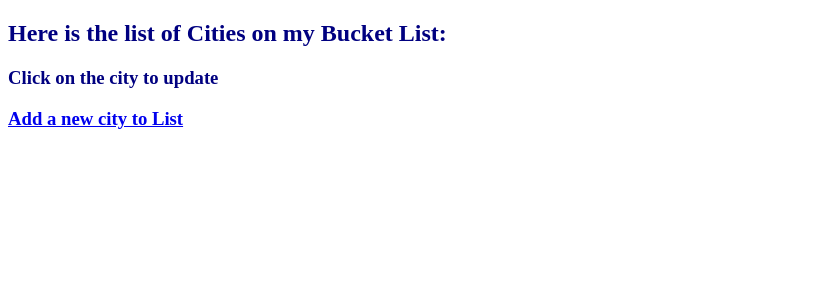
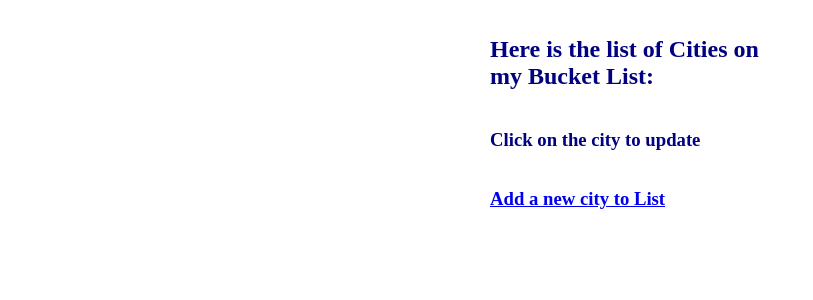
Before and after one commit to glilley54/Travel_Bucket_List_Project, a Flask app: page /cities in a window 1280 px wide. Shown: the part 59-359 px from the top of the page, without its empty margins (0-813 px from the left). Run offline with Flask 2, Linux system fonts and the light colour scheme; data that the repository does not hold is empty; some libraries are stand-ins or nearby versions.

Commit message:
about to amend the look of cities index

```diff
--- a/static/style.css
+++ b/static/style.css
@@ -21,7 +21,14 @@
   }
 
 
-h1,h2,h3 {
+  .container {
+    display: flex;
+    flex-wrap: wrap;
+    width: 300px;
+    margin: 0 auto;
+  }
+
+h2,h3 {
     color:navy;
 }
 .city {
@@ -37,7 +44,7 @@
     margin-left: 20px;
   }
 
-  a
+
 
 
   #home-image {
```
